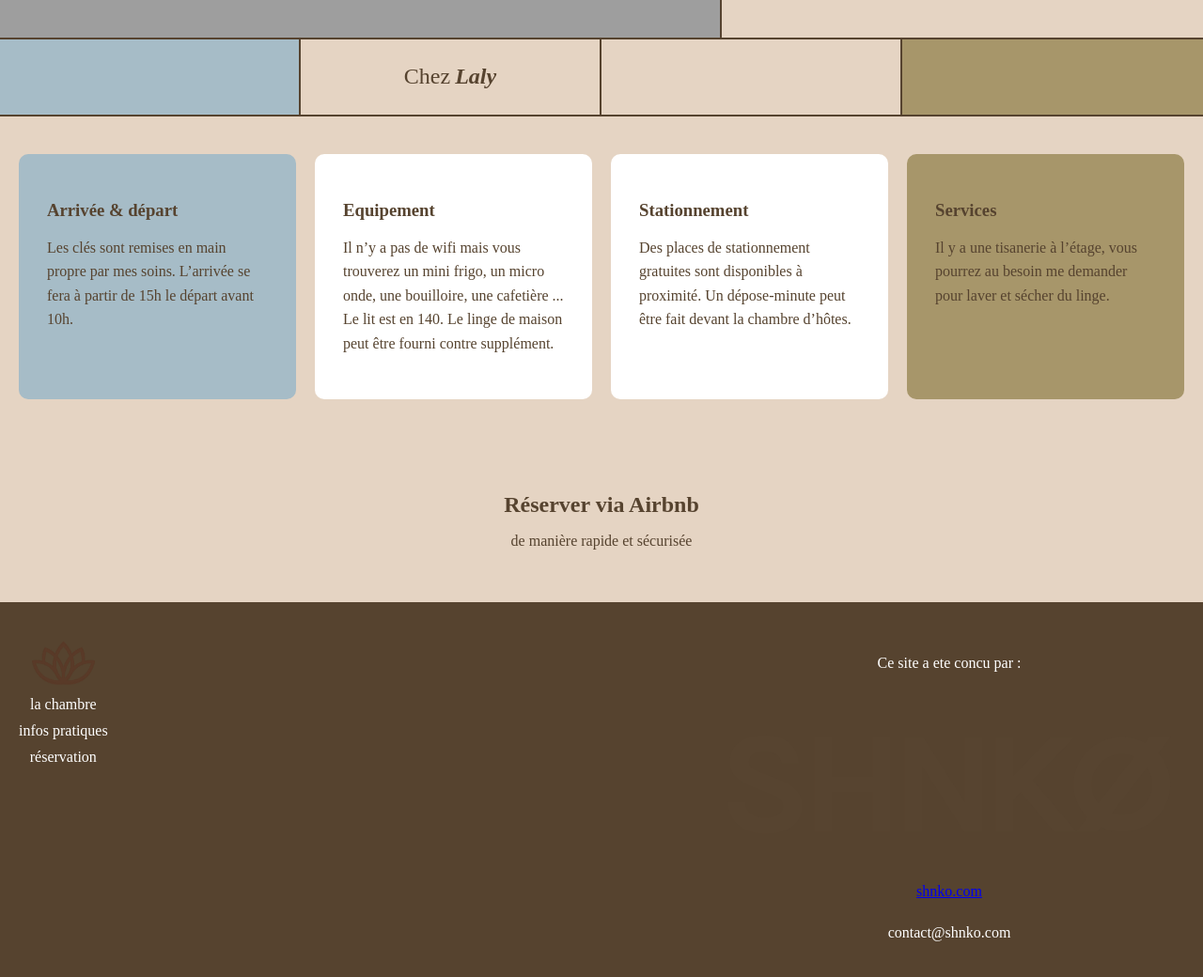
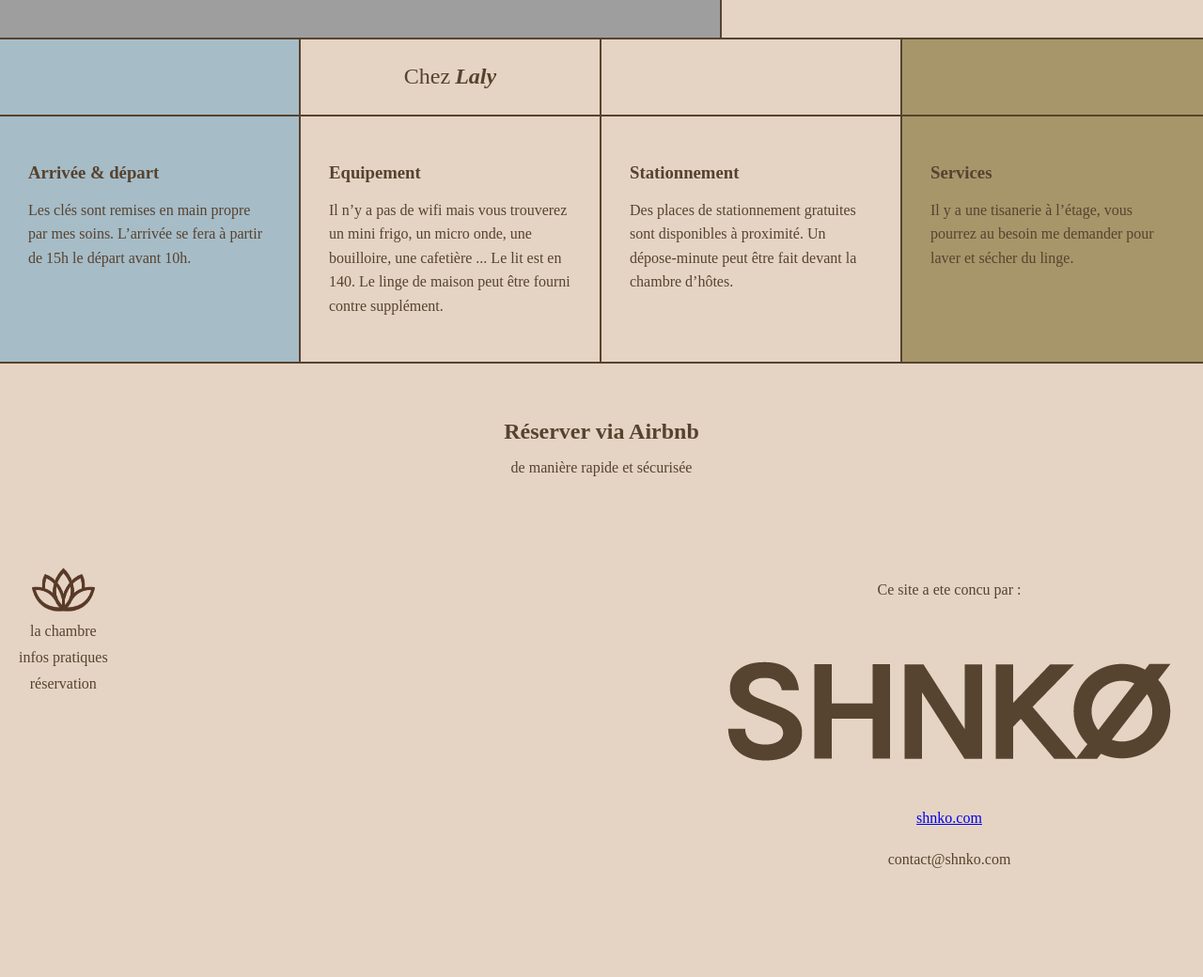
Before and after one commit to Phamt0M1/MontadAum-v3, a website: page html/index.html in a window 1280 px wide. Shown: the part 620-1660 px from the top of the page at 94% size. After the commit the page ends 1600 px from the top, so only its background shows below. Drawn offline with Linux system fonts and the light colour scheme; grey boxes are pictures that could not be loaded; a web font is replaced by a local one.

Commit message:
little change

```diff
--- a/css/global.css
+++ b/css/global.css
@@ -103,14 +103,15 @@ body {
 }
 
 .text-hero-content {
-    width: 40vw; /* Changé de 30% à 30vw pour être cohérent */
-    padding: 20px; /* Ajout d'un peu d'espace interne */
+    width: 40vw;
+    padding: 50px;
     display: flex;
     flex-direction: column;
-    justify-content: center; /* Centre le contenu verticalement */
+    justify-content: center;
 }
 
 .text-hero-content h1 {
+    font-family: var(--base-font-family);
     font-size: 2.5rem;
     margin-bottom: 20px;
     color: var(--typo-color);
@@ -177,18 +178,17 @@ body {
 }
 /* Sections infos pratiques */
 .infos-pratiques {
-    display: flex;
-    flex-wrap: wrap;
-    padding: 40px 20px;
-    gap: 20px;
+    display: grid;
+    grid-template-columns: repeat(4, 1fr);
+    border-bottom: solid 2px var(--typo-color);
 }
 
 .infocolumn {
-    flex: 1;
-    min-width: 250px;
+    display: flex;
+    width: calc(25vw-2px);
     padding: 30px;
-    border-radius: 10px;
-    background-color: white;
+    background-color: var(--light-background);
+    border-right: solid 2px var(--typo-color);
 }
 
 .infocolumn.light-blue {
@@ -197,6 +197,7 @@ body {
 
 .infocolumn.light-gold {
     background-color: var(--light-gold);
+    border-right: solid 2px var(--light-gold);
 }
 
 .info-text-coulumn h3 {
@@ -226,8 +227,8 @@ body {
 
 /* Footer */
 .footer {
-    background-color: var(--typo-color);
-    color: white;
+    background-color: var(--light-background);
+    color: var(--typo-color);
     padding: 40px 20px;
     display: flex;
     justify-content: space-between;
@@ -243,8 +244,11 @@ body {
 }
 
 .footer-link {
-    color: white;
+    display: flex;
+    color: var(--typo-color);
     text-decoration: none;
+    justify-content: flex-start;
+
 }
 
 .footer-link:hover {
```
